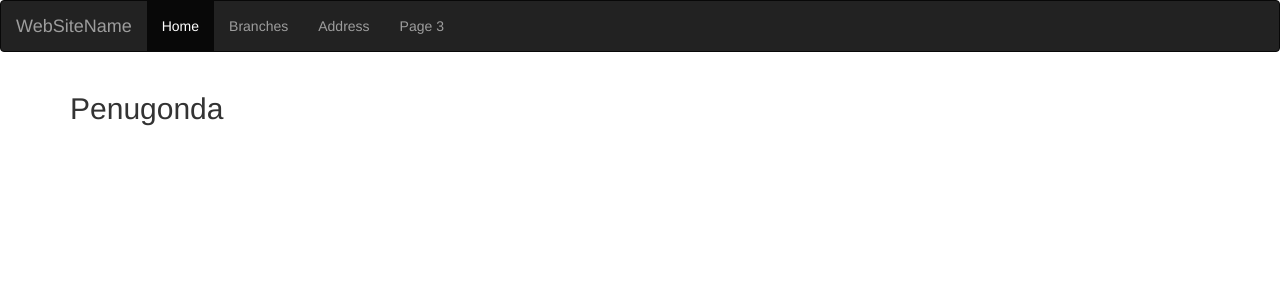
After one commit to UmaMaheshB/svkp-example, a Django app: template templates/address.html in a window 1280 px wide. The commit adds this page. Shown: the top 300 px of the page. Run offline with Django 3.2, Linux system fonts and the light colour scheme; the template is opened without the code that fills it, so the values that code supplies are empty; some libraries are stand-ins or nearby versions.

Commit message:
14-04-2025: template inheritance with dynamic url generation

```diff
--- a/exampleproject/urls.py
+++ b/exampleproject/urls.py
@@ -20,6 +20,7 @@ from . import views
 from .views import goodevening
 urlpatterns = [
     # path('admin/', admin.site.urls),
+    path('', views.home),
     path('hello/', views.hello),
     path('goodmorning/', views.goodmorning),
     path('svkp/', include('svkp.urls')),
--- a/exampleproject/views.py
+++ b/exampleproject/views.py
@@ -1,5 +1,8 @@
 from django.http import HttpResponse
-from django.shortcuts import render
+from django.shortcuts import render, redirect
+
+def home(request):
+	return redirect("svkp-home")
 
 def hello(request):
 
--- a/svkp/views.py
+++ b/svkp/views.py
@@ -11,4 +11,4 @@ def branches(request):
 	return render(request, "branches_list.html", {"branches": temp})
 
 def address(request):
-	return HttpResponse("penugonda")
+	return render(request, "address.html")
--- /dev/null
+++ b/templates/address.html
@@ -0,0 +1,4 @@
+{% extends 'base.html' %}
+{% block 'content'%}
+<h2>Penugonda</h2>
+{% endblock %}
--- /dev/null
+++ b/templates/base.html
@@ -0,0 +1,33 @@
+<!DOCTYPE html>
+<html lang="en">
+<head>
+  <title>Bootstrap Example</title>
+  <meta charset="utf-8">
+  <meta name="viewport" content="width=device-width, initial-scale=1">
+  <link rel="stylesheet" href="https://maxcdn.bootstrapcdn.com/bootstrap/3.4.1/css/bootstrap.min.css">
+  <script src="https://ajax.googleapis.com/ajax/libs/jquery/3.7.1/jquery.min.js"></script>
+  <script src="https://maxcdn.bootstrapcdn.com/bootstrap/3.4.1/js/bootstrap.min.js"></script>
+</head>
+<body>
+
+<nav class="navbar navbar-inverse">
+  <div class="container-fluid">
+    <div class="navbar-header">
+      <a class="navbar-brand" href="#">WebSiteName</a>
+    </div>
+    <ul class="nav navbar-nav">
+      <li class="active"><a href="{% url 'svkp-home' %}">Home</a></li>
+      <li><a href="{% url 'branches' %}">Branches</a></li>
+      <li><a href="{% url 'address' %}">Address</a></li>
+      <li><a href="#">Page 3</a></li>
+    </ul>
+  </div>
+</nav>
+
+<div class="container">
+  {% block 'content' %}
+  {% endblock %}
+</div>
+
+</body>
+</html>
```
Also changed, not shown: svkp/urls.py (+3 -4 lines), templates/branches_list.html (+3 -11 lines), templates/svkp_home.html (+6 -14 lines).
